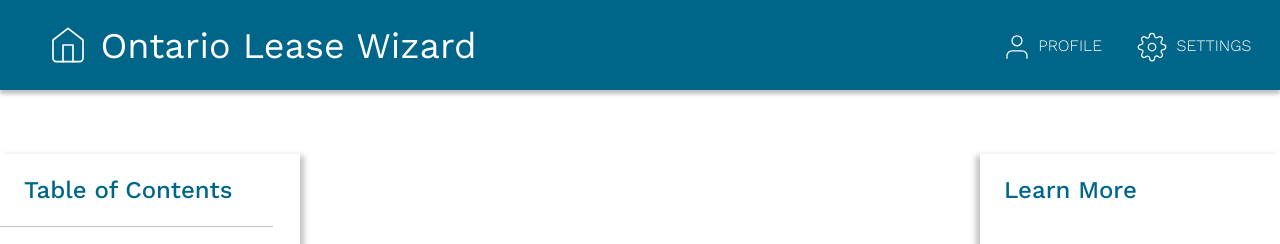
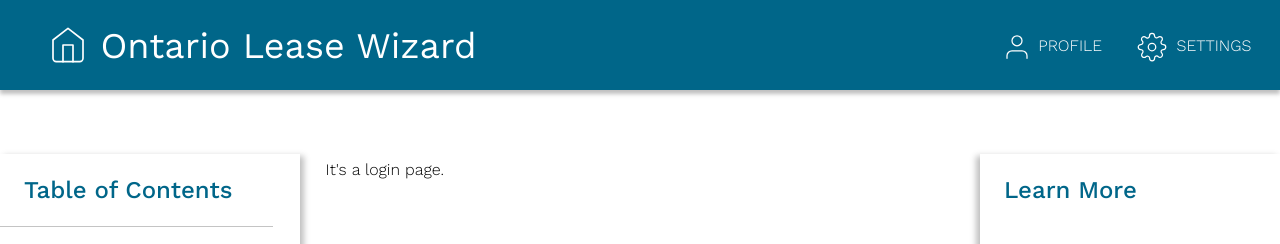
Before and after one commit to law-design-colab-ctto/ontario-lease-wizard, a React (Create React App) app: page /login in a window 1280 px wide. Shown: the top 244 px of the page. Built offline with nearby package versions, Linux system fonts and the light colour scheme.

Commit message:
Preparing another component.

```diff
--- a/src/components/content.js
+++ b/src/components/content.js
@@ -1,7 +1,13 @@
 import React, { Component } from 'react'
+import { Route } from 'react-router-dom'
+
+// Importing our content pages.
 import Home from '../pages/home.js'
+import loginProfile from '../pages/login_start.js'
+
+// Importing our sidebars (they change with the route, as the pages do.)
 import sidebarHome from '../sidebars/home.js'
-import { Route } from 'react-router-dom'
+
 
 export class Content extends Component {
     render() {
@@ -9,6 +15,7 @@ export class Content extends Component {
             <div className="content">
             <div className="contentRoute">
                 <Route exact path="/" component={Home} />
+                <Route exact path="/login" component={loginProfile}/>
             </div>
             <div className="sidebar">
                 <h2>Learn More</h2>
--- /dev/null
+++ b/src/pages/login_start.js
@@ -0,0 +1,13 @@
+import React, { Component } from 'react'
+
+export class loginProfile extends Component {
+    render() {
+        return (
+            <div>
+                <p>It's a login page.</p>
+            </div>
+        )
+    }
+}
+
+export default loginProfile
```
